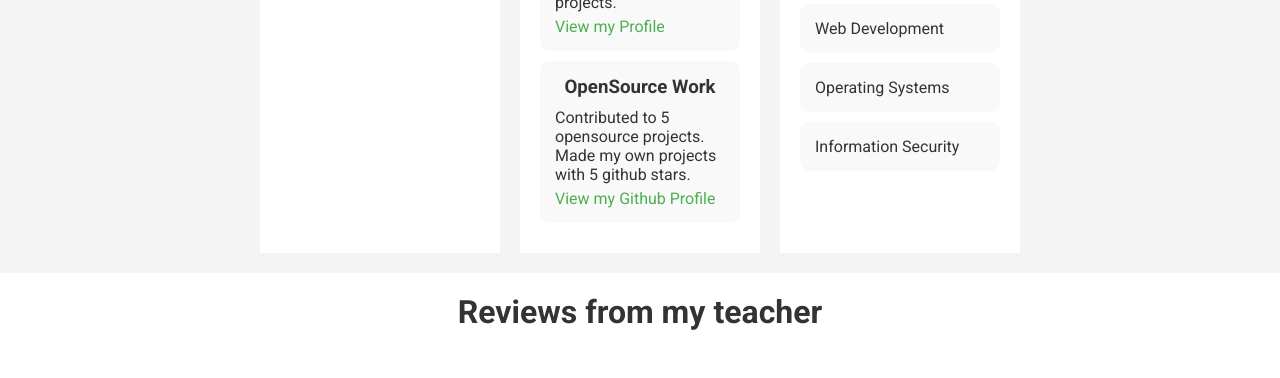
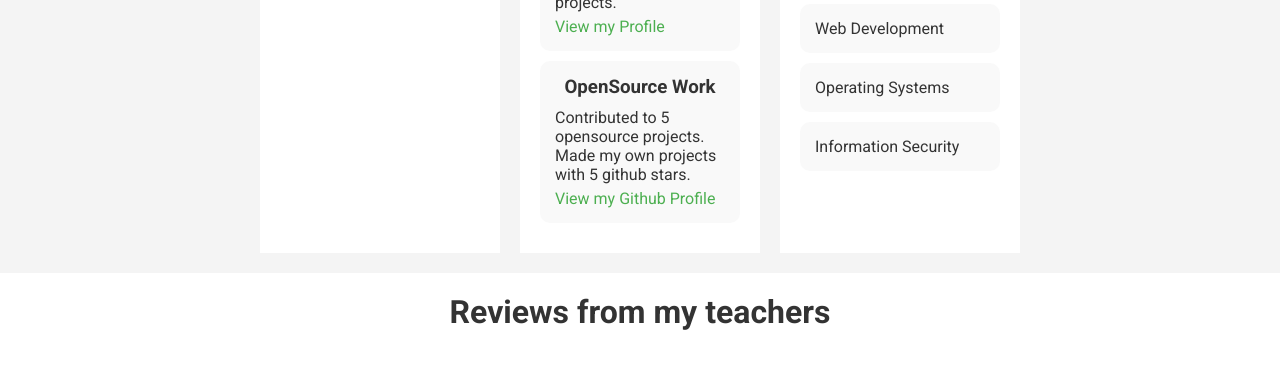
Before and after one commit to Makundi/Makundi.github.io, a plain HTML site: page index.html in a window 1280 px wide. Shown: the part 519-897 px from the top of the page. Drawn offline with Linux system fonts and the light colour scheme.

Commit message:
Update index.html

```diff
--- a/index.html
+++ b/index.html
@@ -66,7 +66,7 @@
             </div>
         </section>
         <section id="reviews">
-            <h2 id="review-header">Reviews from my teacher</h2>
+            <h2 id="review-header">Reviews from my teachers</h2>
             <div class="reviews-layout">
             <div class="review-card">
                 <div class="review-body">
```
